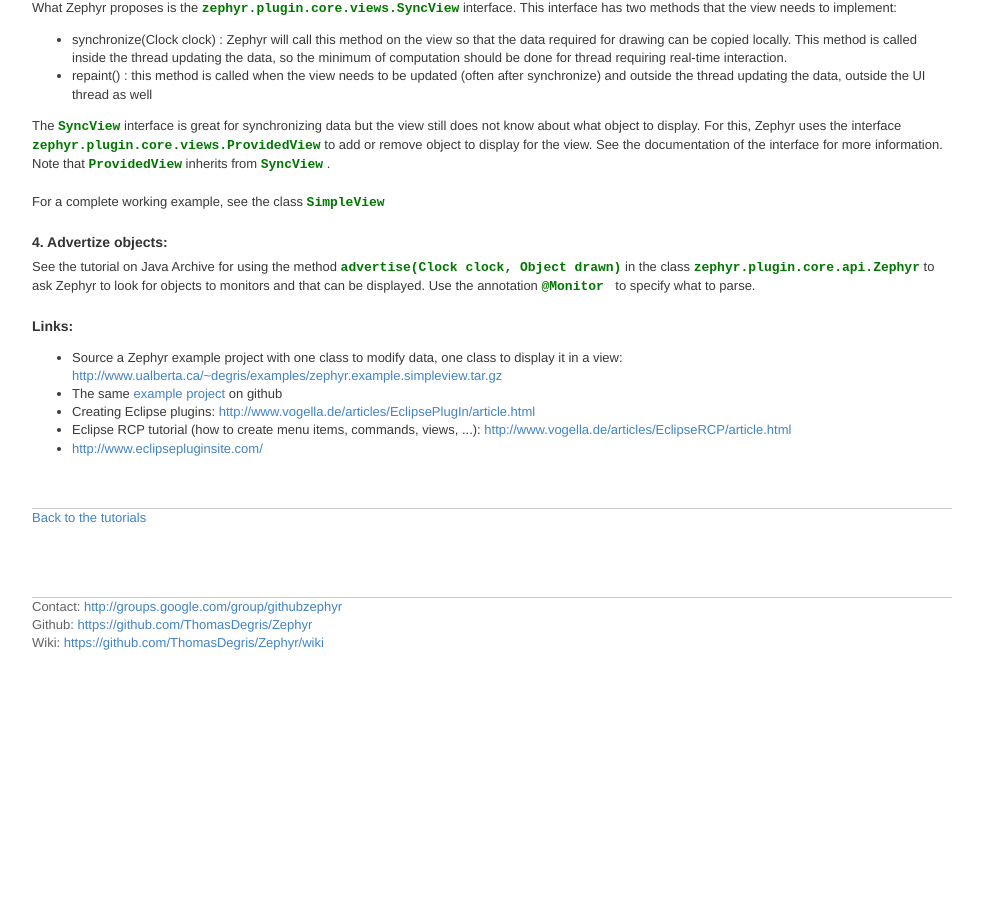
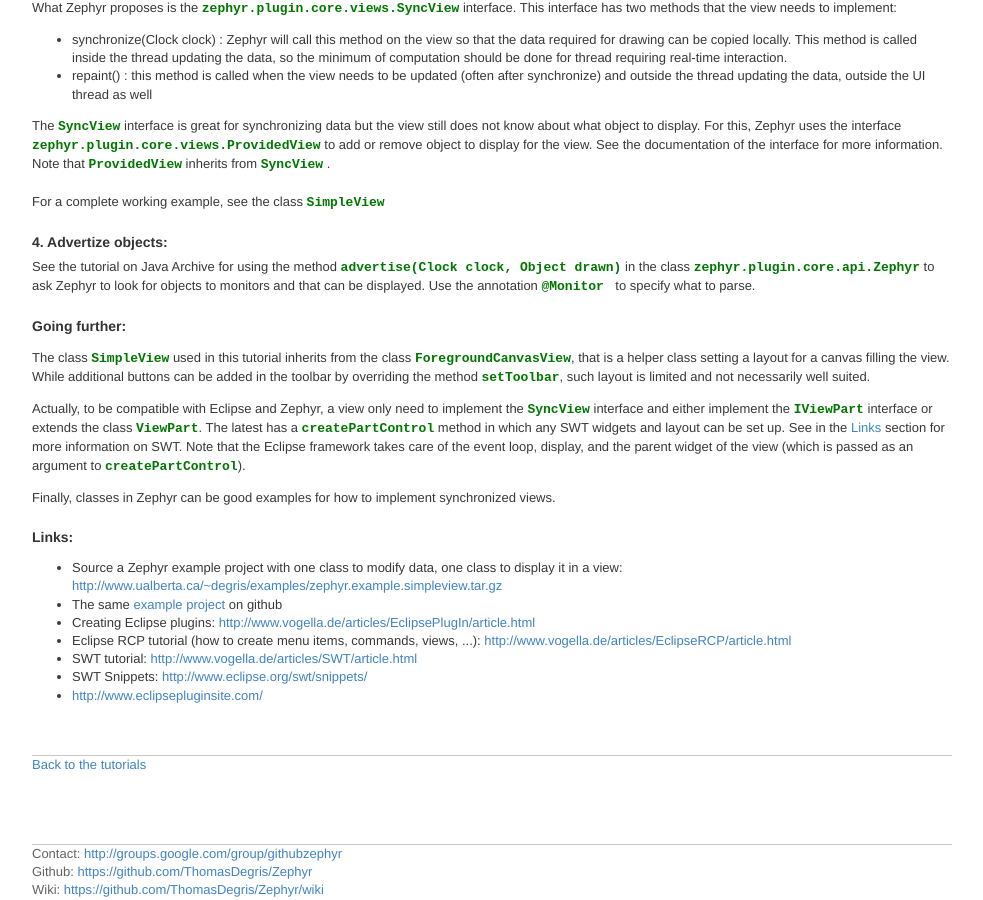
Before and after one commit to zephyrplugins/zephyr, a Jekyll site: the page built from tutorial_view.html, in a window 1280 px wide and 900 px high, scrolled down 1439 px. Shown: the whole window, without its empty margins (148-1131 px from the left). Built offline with Jekyll 4.4.1, drawn with Linux system fonts in a browser that asks for light colours; before the commit the page ends 2092 px from its top, so only the background shows below that.

Commit message:
Added a going further section

```diff
--- a/tutorial_view.html
+++ b/tutorial_view.html
@@ -8,16 +8,16 @@ layout: tutorials
 <h1>Using Zephyr Plugins:</h1>
 
 Outline of the steps to create a new Zephyr view:
-<br>
+<br/>
 <ol>
 	<li>creating a new Eclipse view</li>
 	<li>declare a <span class='code'>view provider</span> in the plugin extension, so that
 		Zephyr can know that the view can be used to display a given
-		advertized object<br>
+		advertized object<br/>
 	</li>
 	<li>implement a Zephyr interface for synchronization</li>
 	<li>advertize objects so that Zephyr looks in the code for objects
-		for which a matching <span class='code'>view provider</span> can be found<br>
+		for which a matching <span class='code'>view provider</span> can be found<br/>
 	</li>
 </ol>
 
@@ -56,7 +56,7 @@ object that can provide a view (i.e. a view ID represented as a string) for a gi
 	<li>In the new client, on the right, set the class to use as a
 		view provider. The class needs to implement the interface <a
 		href="https://github.com/ThomasDegris/Zephyr/blob/master/zephyr.plugin.core/src/zephyr/plugin/core/views/ViewProvider.java"><span
-			class='code'>zephyr.plugin.core.views.ViewProvider</span></a><br>
+			class='code'>zephyr.plugin.core.views.ViewProvider</span></a><br/>
 	</li>
 </ol>
 See the documentation of the interface
@@ -68,8 +68,8 @@ to implement its methods. Note that you can extend the class
 where the constructor takes two arguments: a class and a view id (a
 string). Such provider will return the view id for any object instance
 of the class given to the constructor.
-<br>
-<br>
+<br/>
+<br/>
 See the internal class Provider of the class
 <a href="https://github.com/ThomasDegris/Zephyr/blob/master/zephyr.example.simpleview/src/zephyr/example/simpleview/SimpleView.java#L13">SimpleView$Provider</a>
 for an example.
@@ -81,7 +81,7 @@ for an example.
 The Eclipse framework provides what is necessary to create a new view
 and display whatever you want inside. Zephyr provides additional mechanism
 to deal with common threading issues:
-<br>
+<br/>
 <ul>
 	<li>display and drawing can take time. So, we do not want a thread
 		controlling a robot for example to wait for a view finishing drawing</li>
@@ -100,13 +100,13 @@ What Zephyr proposes is the
 	class='code'>zephyr.plugin.core.views.SyncView</span></a>
 interface. This interface has two methods that the view needs to
 implement:
-<br>
+<br/>
 <ul>
 	<li>synchronize(Clock clock) : Zephyr will call this method on the
 		view so that the data required for drawing can be copied locally. This
 		method is called inside the thread updating the data, so the minimum
 		of computation should be done for thread requiring real-time
-		interaction.<br>
+		interaction.<br/>
 	</li>
 	<li>repaint() : this method is called when the view needs to be
 		updated (often after synchronize) and outside the thread updating the
@@ -125,8 +125,8 @@ of the interface for more information. Note that
 inherits from
 <span class='code'>SyncView</span>
 .
-<br>
-<br>
+<br/>
+<br/>
 For a complete working example, see the class
 <a
 	href="https://github.com/ThomasDegris/Zephyr/blob/master/zephyr.example.simpleview/src/zephyr/example/simpleview/SimpleView.java"><span
@@ -141,20 +141,40 @@ in the class
 to ask Zephyr to look for objects to monitors and that can be displayed. Use the annotation
 <span class='code'>@Monitor&nbsp;</span> to specify what to parse.
 
+<h3>Going further:</h3>
 
-<h3>Links:</h3>
+<p>
+The class <span class='code'>SimpleView</span> used in this tutorial inherits from the class <span class='code'>ForegroundCanvasView</span>,
+that is a helper class setting a layout for a canvas filling the view. While additional buttons can be added in the toolbar
+by overriding the method <span class='code'>setToolbar</span>, such layout is limited and not necessarily well suited.
+</p>
+<p>
+Actually, to be compatible with Eclipse and Zephyr, a view only need to implement the <span class='code'>SyncView</span> interface
+and either implement the <span class='code'>IViewPart</span> interface or extends the class <span class='code'>ViewPart</span>. The latest has a
+<span class='code'>createPartControl</span> method in which any SWT widgets and layout can be set up. See in the
+<a href="tutorial_view.html#links">Links</a> section for more information on SWT. Note that the Eclipse framework takes care
+of the event loop, display, and the parent widget of the view (which is passed as an argument to <span class='code'>createPartControl</span>).
+</p>
+Finally, classes in Zephyr can be good examples for how to implement synchronized views.
+
+<h3 id="links">Links:</h3>
 <ul>
 	<li>Source a Zephyr example project with one class to modify data, one class to display it in a view: <a
 		href="http://www.ualberta.ca/%7Edegris/examples/zephyr.example.simpleview.tar.gz">http://www.ualberta.ca/~degris/examples/zephyr.example.simpleview.tar.gz</a></li>
 	<li>The same <a
-		href="https://github.com/ThomasDegris/Zephyr/tree/master/zephyr.example.simpleview">example project</a> on github<br>
+		href="https://github.com/ThomasDegris/Zephyr/tree/master/zephyr.example.simpleview">example project</a> on github<br/>
 	</li>
 	<li>Creating Eclipse plugins: <a
 		href="http://www.vogella.de/articles/EclipsePlugIn/article.html">http://www.vogella.de/articles/EclipsePlugIn/article.html</a></li>
-	<li>Eclipse RCP tutorial (how to create menu items, commands,
-		views, ...): <a
-		href="http://www.vogella.de/articles/EclipseRCP/article.html">http://www.vogella.de/articles/EclipseRCP/article.html</a><br>
+	<li>Eclipse RCP tutorial (how to create menu items, commands, views, ...): <a
+		href="http://www.vogella.de/articles/EclipseRCP/article.html">http://www.vogella.de/articles/EclipseRCP/article.html</a><br/>
 	</li>
-	<li><a href="http://www.eclipsepluginsite.com/">http://www.eclipsepluginsite.com/</a><br>
+	<li>SWT tutorial: <a
+		href="http://www.vogella.de/articles/SWT/article.html">http://www.vogella.de/articles/SWT/article.html</a><br/>
+	</li>
+	<li>SWT Snippets: <a
+		href="http://www.eclipse.org/swt/snippets/">http://www.eclipse.org/swt/snippets/</a><br/>
+	</li>
+	<li><a href="http://www.eclipsepluginsite.com/">http://www.eclipsepluginsite.com/</a><br/>
 	</li>
 </ul>
```
